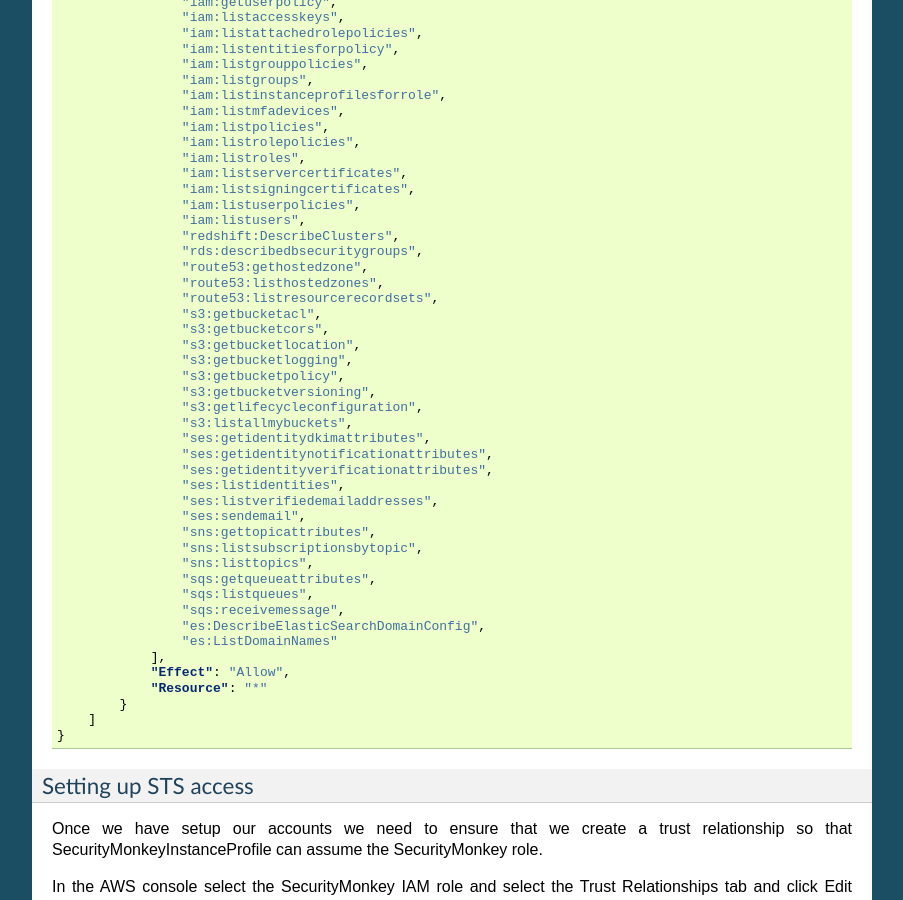
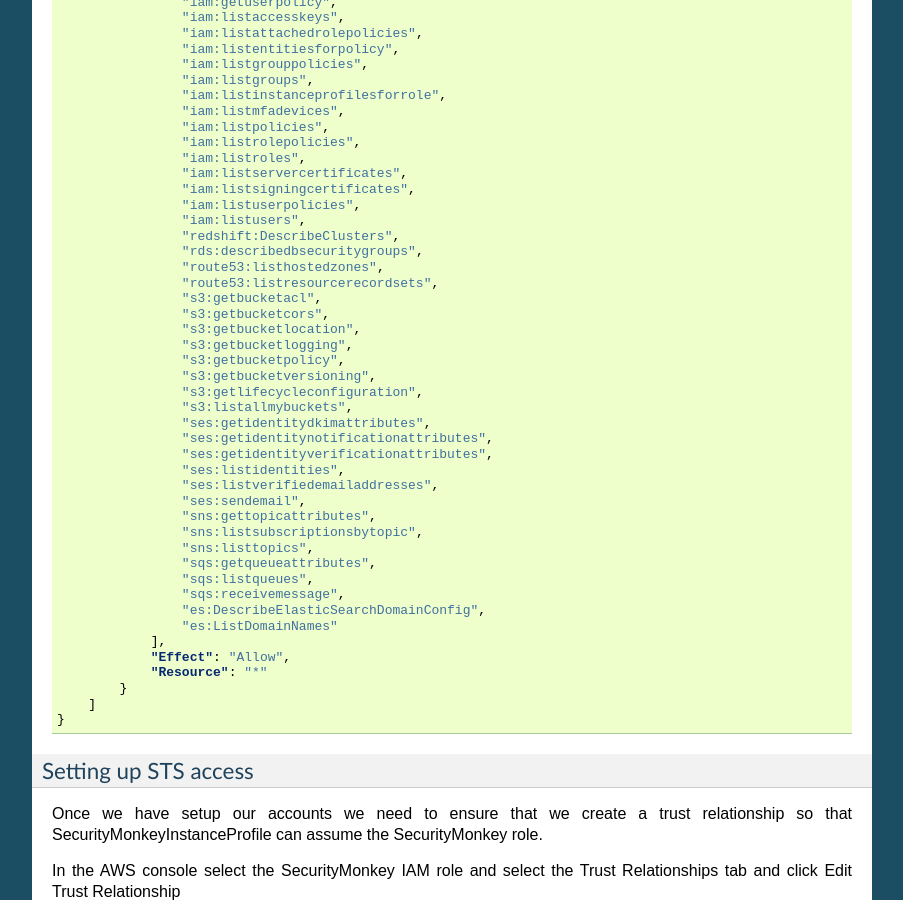
Before and after one commit to Netflix/security_monkey, a Sphinx documentation site: the page built from docs/configuration.rst, in a window 1280 px wide and 900 px high, scrolled down 1637 px. Shown: the whole window, without its empty margins (198-1101 px from the left). Built offline with Sphinx 7.4.7, drawn with Linux system fonts in a browser that asks for light colours; pages that are not in the unit, such as notebooks, are missing from menus.

Commit message:
Removing requirement to have route53:gethostedzone from documentation.

```diff
--- a/docs/configuration.rst
+++ b/docs/configuration.rst
@@ -111,7 +111,6 @@
                     "iam:listusers",
                     "redshift:DescribeClusters",
                     "rds:describedbsecuritygroups",
-                    "route53:gethostedzone",
                     "route53:listhostedzones",
                     "route53:listresourcerecordsets",
                     "s3:getbucketacl",
--- a/docs/quickstart.rst
+++ b/docs/quickstart.rst
@@ -123,7 +123,6 @@
                     "iam:listusers",
                     "redshift:DescribeClusters",
                     "rds:describedbsecuritygroups",
-                    "route53:gethostedzone",
                     "route53:listhostedzones",
                     "route53:listresourcerecordsets",
                     "s3:getbucketacl",
```
